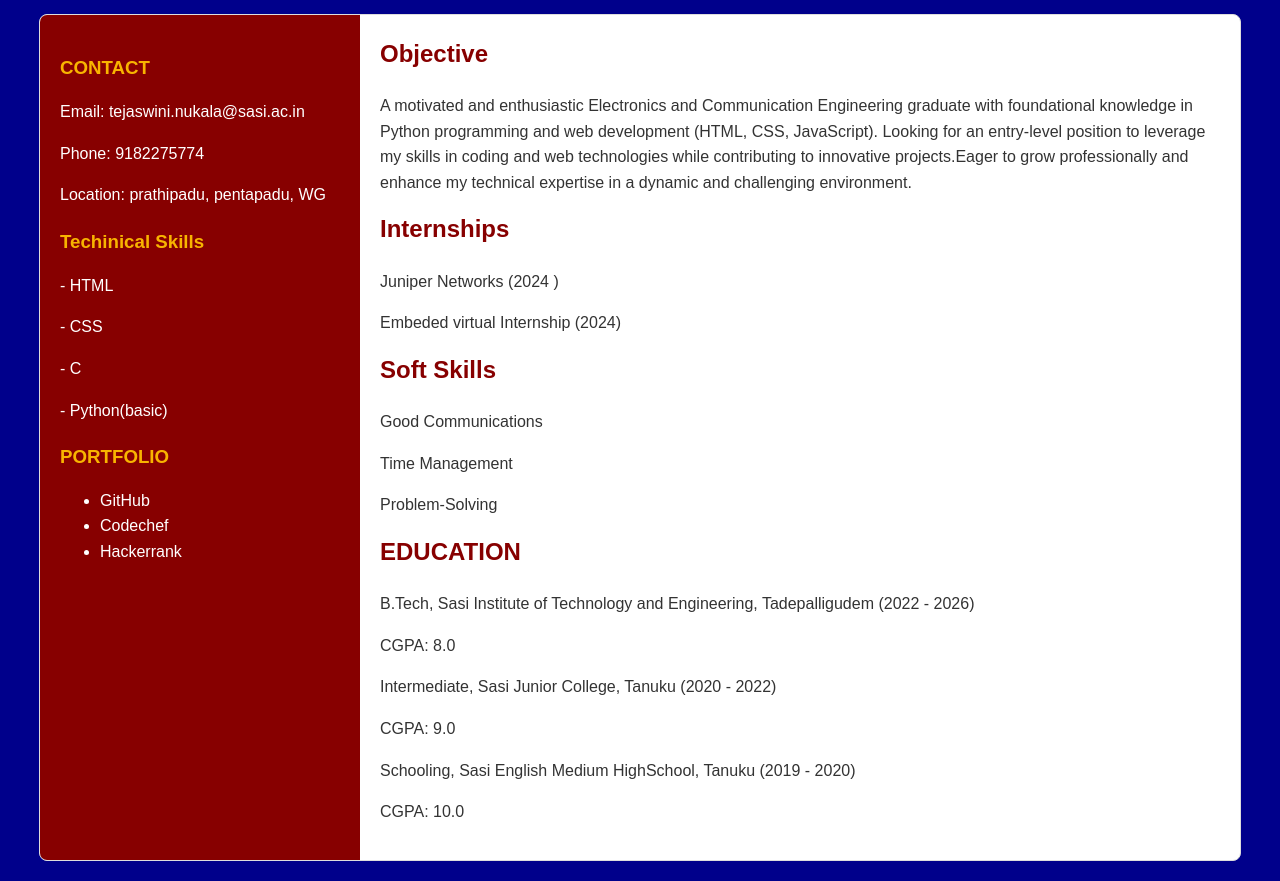
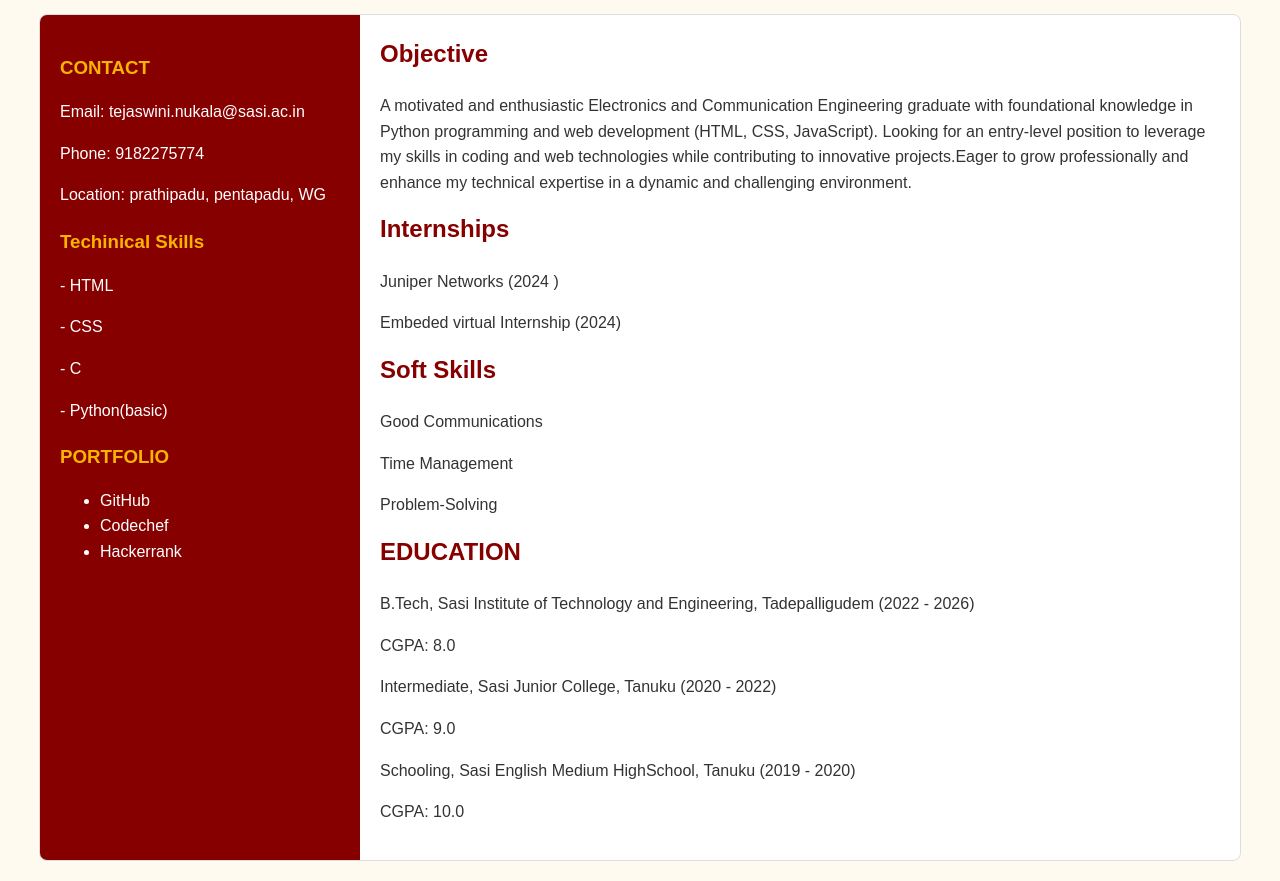
Before and after one commit to tejaswini4b4/tejaswini4b4.github.io, a plain HTML site: page index.html in a window 1280 px wide. Shown: the part 59-940 px from the top of the page. Drawn offline with Linux system fonts and the light colour scheme.

Commit message:
Update styles.css

```diff
--- a/styles.css
+++ b/styles.css
@@ -3,7 +3,7 @@ body {
     line-height: 1.6;
     margin: 0;
     padding: 0;
-    background-color: #00008B;
+    background-color: #FFFAF0;
     color: #333;
 }
 
```
